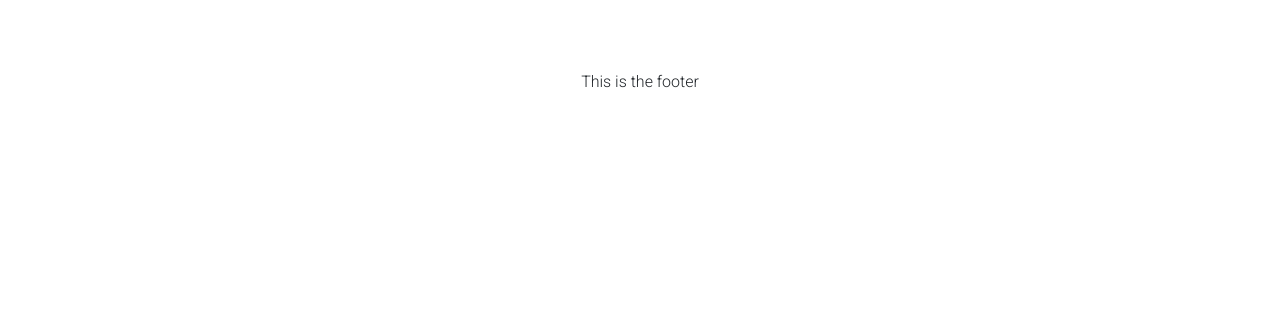
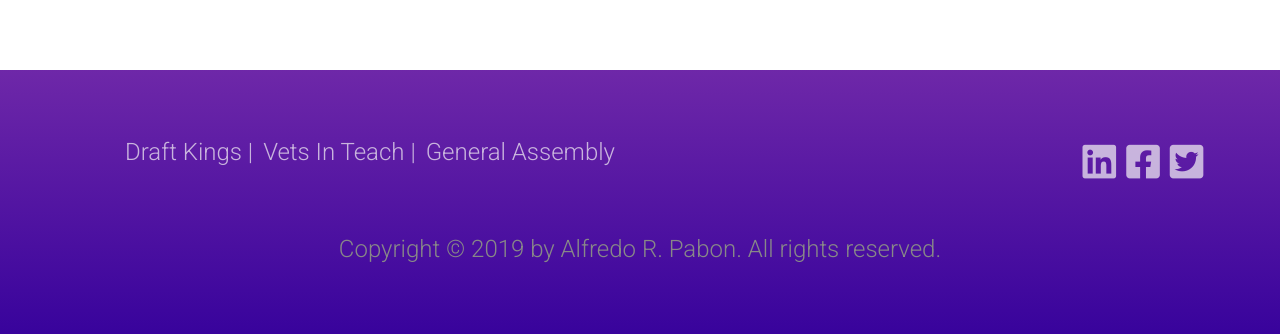
Before and after one commit to alfredrafael/vets-in-tech, a React (Create React App) app: page /vets-in-tech/contact in a window 1280 px wide. Shown: the part 1078-1412 px from the top of the page. Before the commit the page ends 1172 px from the top, so only its background shows below. Built offline with nearby package versions, Linux system fonts and the light colour scheme.

Commit message:
Adds content to Footer

```diff
--- a/src/components/Carousel/Carousel.css
+++ b/src/components/Carousel/Carousel.css
@@ -1,3 +1,4 @@
 .carouselDiv {
     background: linear-gradient(white, #b300ff4d);
+    padding-bottom: 7%;
 }
--- a/src/components/Footer/Footer.css
+++ b/src/components/Footer/Footer.css
@@ -1,3 +1,84 @@
-.navBarText {
-    color: blue;
+.footerDiv{
+    background:linear-gradient(rgba(103, 29, 164, 0.954), rgb(52, 0, 155));
+    padding: 5%;
+    font-size: 150%;
 }
+
+
+.footer-nav {
+    list-style: none;
+    float: left;
+}
+
+.social-links {
+    list-style: none;
+    float: right;
+}
+
+
+.row p {
+    color: #888;
+    text-align: center;
+    margin: 2% auto;
+}
+
+.footer-nav li,
+.social-links li {
+    display: inline-block;
+    margin-right: 10px;
+}
+
+.footer-nav li:last-child,
+.social-links li:last-child {
+    margin-right: 0;
+}
+
+.footer-nav li a:link,
+.footer-nav li a:visited,
+.social-links li a:link,
+.social-links li a:visited {
+    text-decoration: none;
+    border: 0;
+    color: rgba(247, 245, 245, 0.7);
+    -webkit-transition: color 0.2s;
+    transition: color 0.2s;
+}
+
+.footer-nav li a:hover,
+.footer-nav li a:active {
+    color: white;
+}
+
+.social-links li a:link,
+.social-links li a:visited {
+    font-size: 160%;
+    margin: 25%
+}
+
+.ion-social-facebook,
+.ion-social-twitter,
+.ion-social-googleplus,
+.ion-social-instagram {
+    -webkit-transition: color 0.2s;
+    transition: color 0.2s;
+}
+
+.fa-facebook-square:hover {
+    color: #3e71df;
+    transition: .3s;
+}
+
+.fa-twitter-square:hover {
+    color: #36bced;
+    transition: .5s;
+}
+
+.ion-social-googleplus:hover {
+    color: #dd4b39;
+}
+
+.fa-linkedin:hover {
+    color: #4c97a4;
+    transition: .3s;
+
+}
--- a/src/components/Footer/Footer.js
+++ b/src/components/Footer/Footer.js
@@ -1,5 +1,6 @@
 import React from 'react';
 import './Footer.css';
+import {Row, Col, Container} from 'reactstrap';
 
 class Footer extends React.Component {
 	constructor(props) {
@@ -8,9 +9,38 @@ class Footer extends React.Component {
     }
 
     render() {
+
+
+        const currentYear = new Date().getFullYear();
+
         return (
-            <div className='footerText'>
-            This is the footer
+            <div className='footerDiv'>
+            <Container>
+            <Row>
+                <Col>
+                    <ul className="footer-nav">
+                        <li><a href="http://about.draftkings.com/tech-for-heroes/">Draft Kings |</a></li>
+                        <li><a href="#">Vets In Teach |</a></li>
+                        <li><a href="#">General Assembly</a></li>
+                    </ul>
+                </Col>
+                <Col>
+                    <ul className="social-links">
+                        <li><a href="https://www.linkedin.com/company/vetsintech/"><i className="fab fa-linkedin"></i></a></li>
+                        <li><a href="https://www.facebook.com/veteransintech/"><i className="fab fa-facebook-square"></i></a></li>
+                        <li><a href="https://twitter.com/VetsInTech"><i className="fab fa-twitter-square"></i></a></li>
+
+                    </ul>
+                </Col>
+            </Row>
+            <Row>
+                <p>
+                    Copyright &copy; {currentYear} by Alfredo R. Pabon. All rights reserved.
+                </p>
+            </Row>
+        </Container>
+
+
            </div>
         );
   }
```
